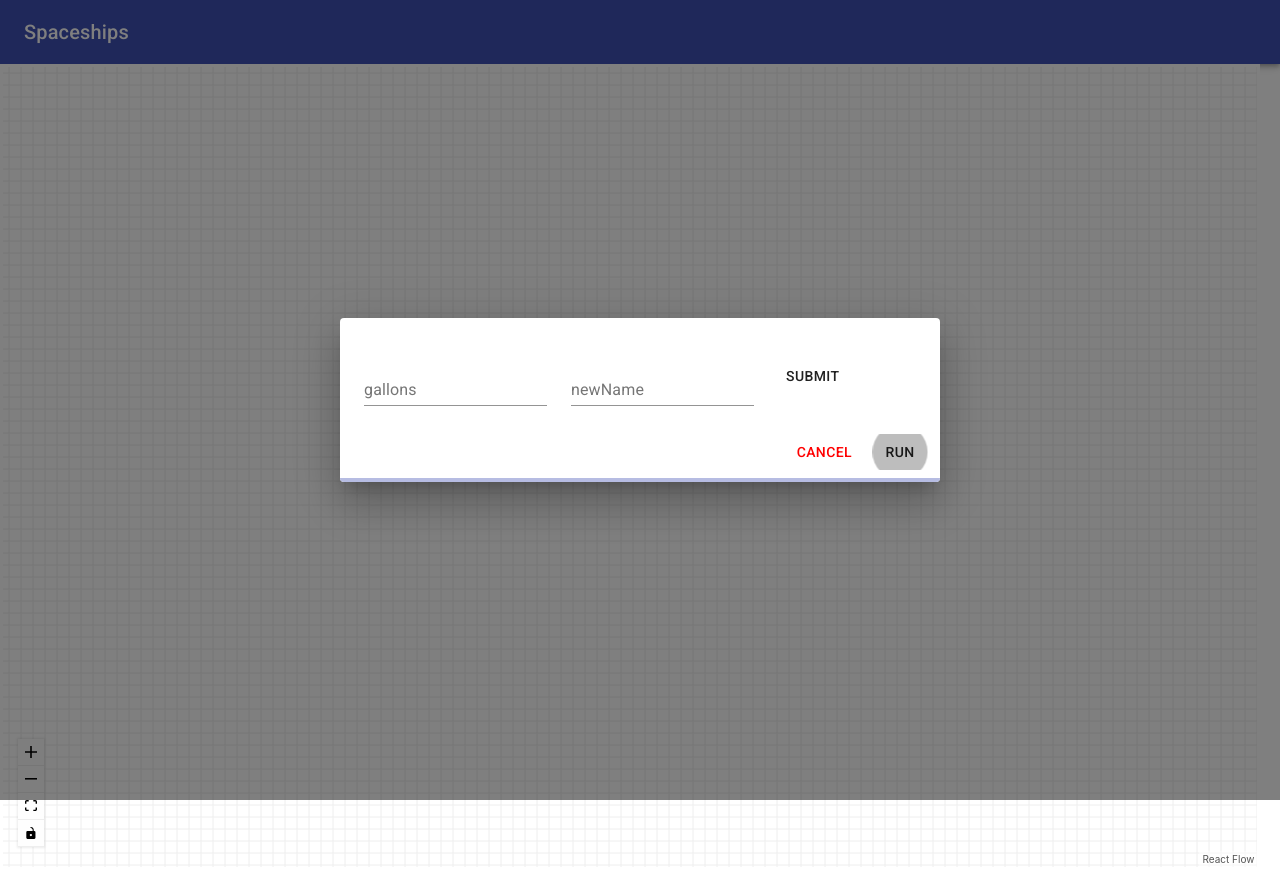
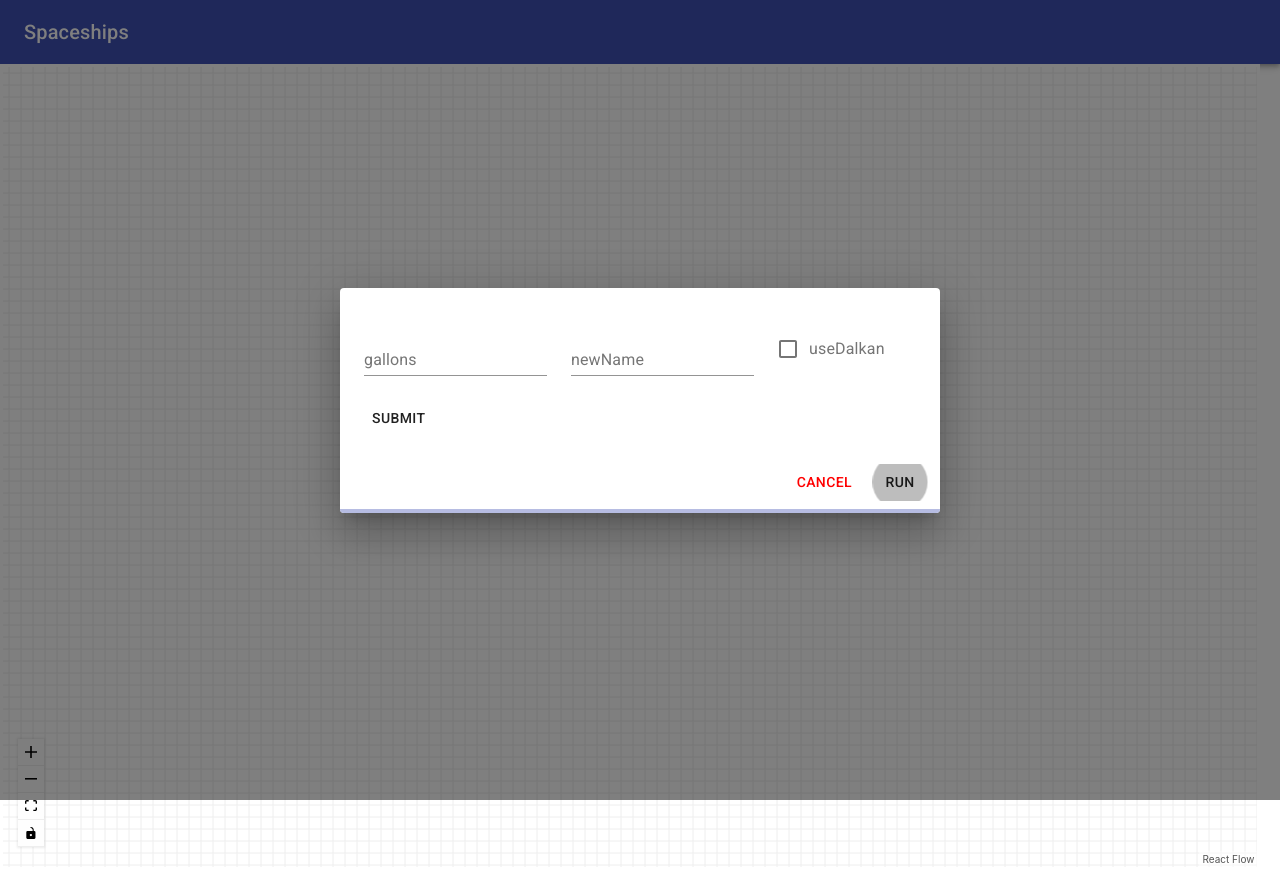
Before and after one commit to omri2861/Spaceships, a React (Create React App) app in the folder client/: page /run/1 in a window 1280 px wide. Built offline with nearby package versions, Linux system fonts and the light colour scheme; no server answers.

Commit message:
Implemented boolean field as well

```diff
--- a/client/src/components/AutoForm/index.jsx
+++ b/client/src/components/AutoForm/index.jsx
@@ -1,35 +1,54 @@
-import { Grid, TextField, Button } from "@material-ui/core";
+import {
+  Grid,
+  TextField,
+  Button,
+  FormControlLabel,
+  Checkbox,
+} from "@material-ui/core";
 import { useFormik } from "formik";
 
 const StringField = (props) => <TextField {...props} />;
 const NumberField = (props) => <TextField type="number" {...props} />;
+const BoolField = (props) => (
+  <FormControlLabel control={<Checkbox {...props} />} label={props.label} />
+);
 
 // TODO: Settle on same / different fields for ints/ floats
-const typeToComponent = {int: NumberField, string: StringField};
+const typeToComponent = {
+  int: NumberField,
+  string: StringField,
+  bool: BoolField,
+};
 
 export default function AutoForm(props) {
-  const formDef = { gallons: { type: "int" }, newName: { type: "string" } };
+  const formDef = {
+    gallons: { type: "int" },
+    newName: { type: "string" },
+    useDalkan: { type: "bool" },
+  };
   let initialValues = {};
   for (let fieldName in formDef) {
     initialValues[fieldName] = "";
   }
 
-  const formik = useFormik({ initialValues});
+  const formik = useFormik({ initialValues });
   const onSubmit = () => {
-      console.log(formik.values);
-  }
+    console.log(formik.values);
+  };
 
   const getFormElement = (name, properties) => {
-      let constructor = typeToComponent[properties.type];
-      return constructor({id: name, label: name, ...formik.getFieldProps(name)});
+    let constructor = typeToComponent[properties.type];
+    return constructor({
+      id: name,
+      label: name,
+      ...formik.getFieldProps(name),
+    });
   };
 
   return (
     <Grid container spacing={3}>
       {Object.entries(formDef).map(([name, properties]) => (
-        <Grid item>
-          {getFormElement(name, properties)}
-        </Grid>
+        <Grid item>{getFormElement(name, properties)}</Grid>
       ))}
       <Grid item>
         <Button onClick={onSubmit}>Submit</Button>
```
